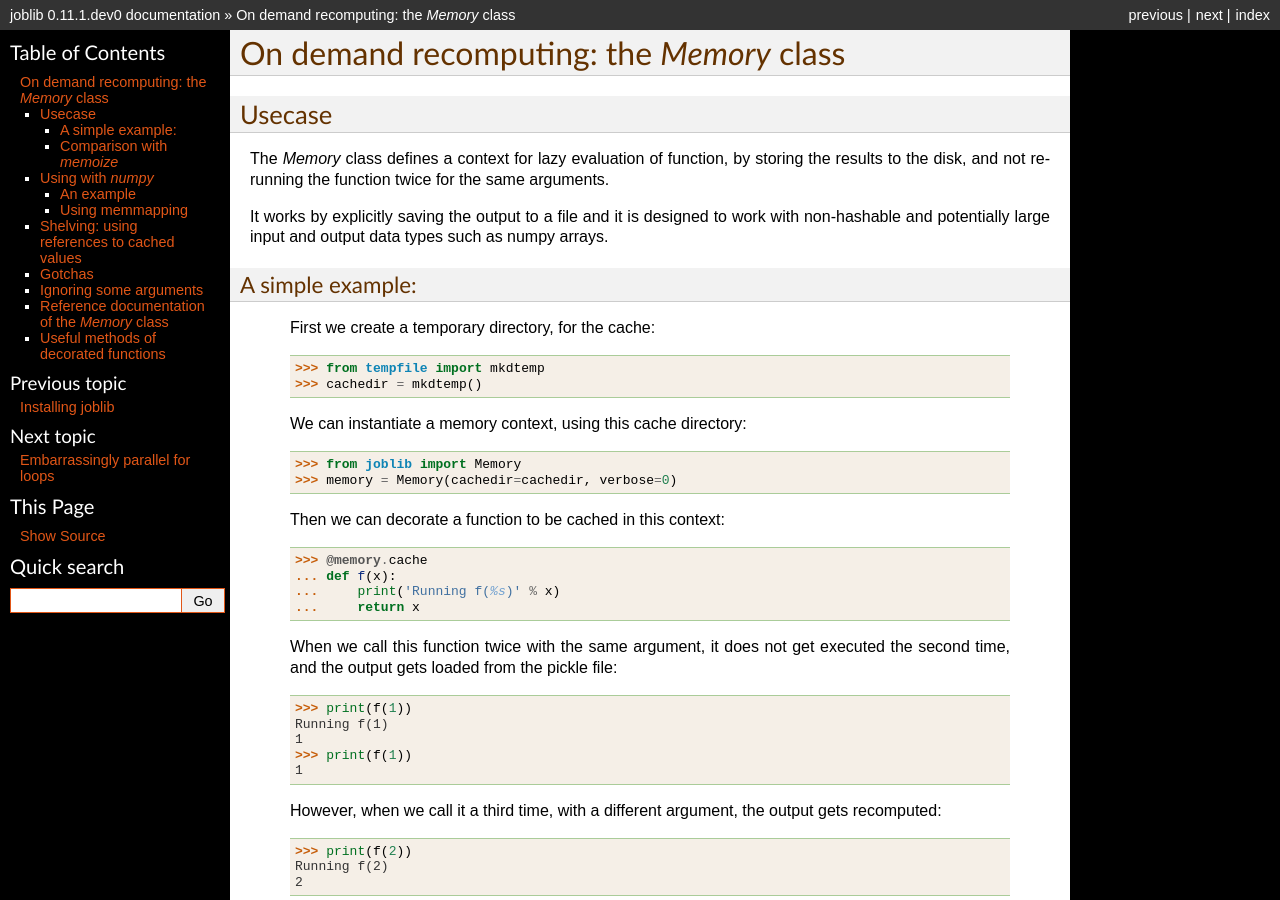
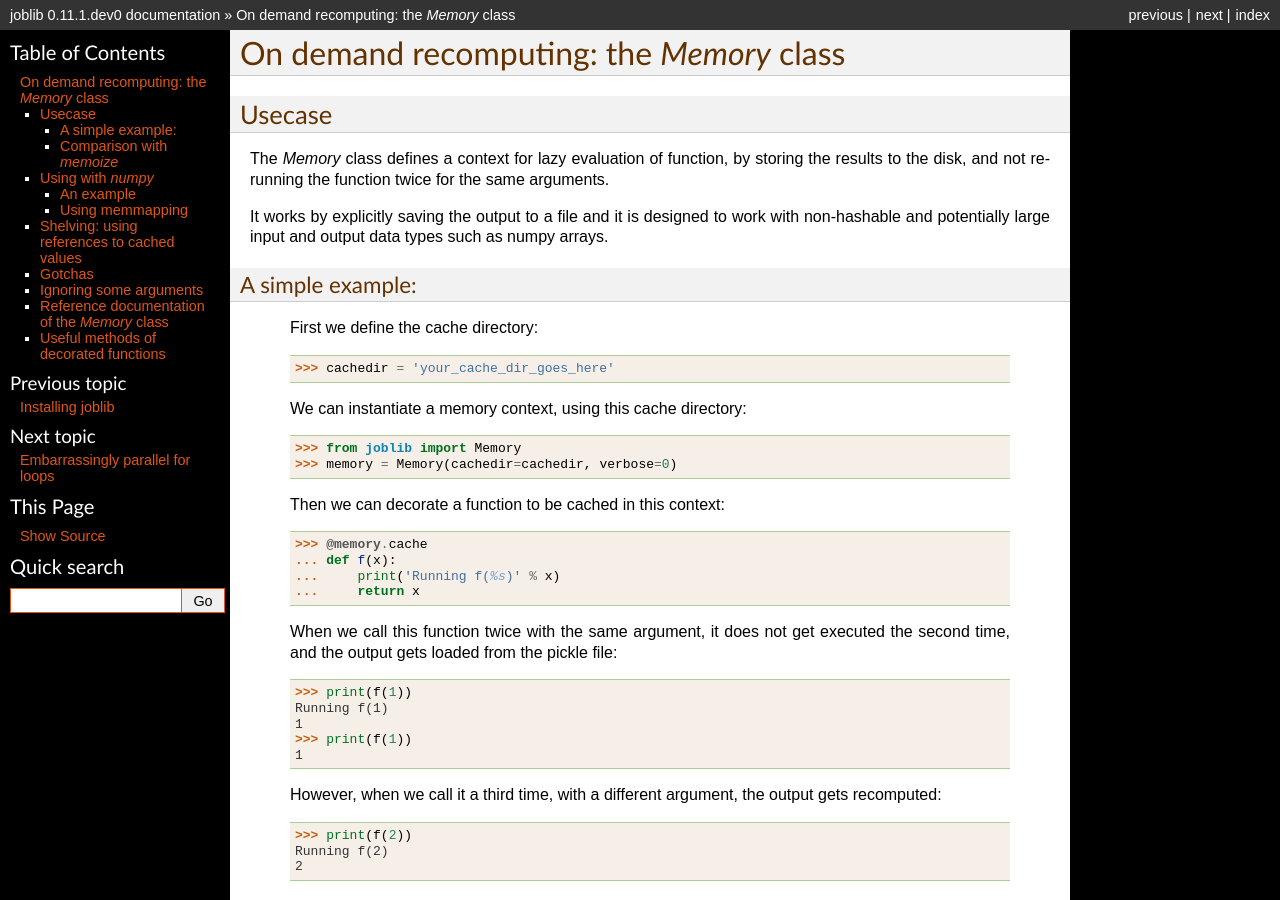
Before and after one commit to joblib/joblib, a Sphinx documentation site: the page built from doc/memory.rst, in a window 1280 px wide and 900 px high. Built offline with Sphinx 7.4.7, drawn with Linux system fonts in a browser that asks for light colours; formulas are drawn with MathJax 3; some of the changed text lies outside the part shown.

Commit message:
DOC: use explicit cachedir value rather than mkdtemp (#580)

```diff
--- a/doc/memory.rst
+++ b/doc/memory.rst
@@ -37,10 +37,9 @@ such as numpy arrays.
 A simple example:
 ~~~~~~~~~~~~~~~~~
 
-  First we create a temporary directory, for the cache::
+  First we define the cache directory::
 
-    >>> from tempfile import mkdtemp
-    >>> cachedir = mkdtemp()
+    >>> cachedir = 'your_cache_dir_goes_here'
 
   We can instantiate a memory context, using this cache directory::
 
@@ -142,7 +141,7 @@ Using memmapping
 To speed up cache looking of large numpy arrays, you can load them
 using memmapping (memory mapping)::
 
-    >>> cachedir2 = mkdtemp()
+    >>> cachedir2 = 'your_cachedir2_goes_here
     >>> memory2 = Memory(cachedir=cachedir2, mmap_mode='r')
     >>> square = memory2.cache(np.square)
     >>> a = np.vander(np.arange(3)).astype(np.float)
--- a/joblib/__init__.py
+++ b/joblib/__init__.py
@@ -59,8 +59,7 @@ Main features
    computation to disk and rerun it only if necessary::
 
       >>> from joblib import Memory
-      >>> import tempfile
-      >>> cachedir = tempfile.mkdtemp(prefix='tmp-joblib')
+      >>> cachedir = 'your_cache_dir_goes_here'
       >>> mem = Memory(cachedir=cachedir)
       >>> import numpy as np
       >>> a = np.vander(np.arange(3)).astype(np.float)
```
